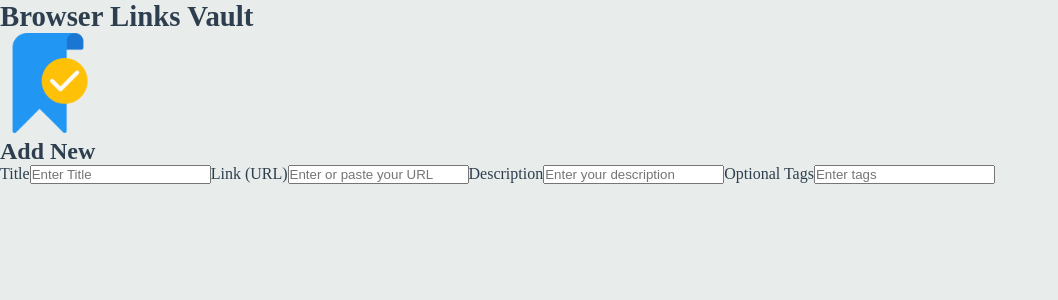
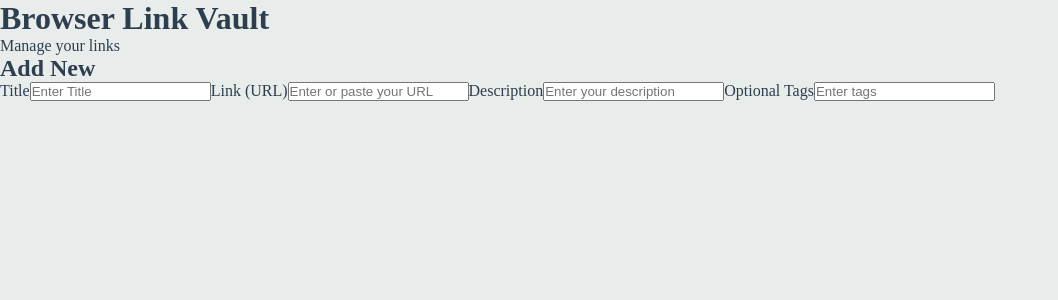
Before and after one commit to NeeloByron/Task-2-ReactTS-Links-Vault, a React (Vite) app: page / in a window 1280 px wide. Shown: the top 300 px of the page, without its empty margins (0-1058 px from the left). Built offline with nearby package versions, Linux system fonts and the light colour scheme.

Commit message:
Added table file

```diff
--- a/src/App.tsx
+++ b/src/App.tsx
@@ -1,5 +1,6 @@
 import bookMarkImage from '@/assets/bookmark.png'
 import { RecordingMethod } from '@/Components/RecordingMethod'
+import { Table } from '@/Components/Table'
 
 
 
@@ -7,21 +8,8 @@ function App() {
 
   return (
     <>
-     <div className='mainContainer'>
-          {/*Navigation Bar*/}
-         <div className='Nav'>
-             <div className='NavCard'>
-               <h2 className='Name'>Browser Links Vault</h2>
-             </div>
-
-             <div className='NavCard'>
-              <img src={bookMarkImage} alt='bookMark' />
-             </div>
-         </div>
-
-
-      </div>
-    <RecordingMethod />
+     <Table />
+     <RecordingMethod />
     </>
   )
 }
--- /dev/null
+++ b/src/Components/Table.tsx
@@ -0,0 +1,23 @@
+
+interface RecordTableProps {
+
+}
+export const Table: React.FC<RecordTableProps> = () => {
+  return (
+    <>
+      <div className={'tablePage'}>
+        <div className={'tableContainer'}>
+          {/*Header*/}
+           <div className={'tableHeaderCard'}>
+             <h1 className={'tableTile'}>Browser Link Vault</h1>
+             <p className={'tableSubtitle'}>Manage your links</p>
+           </div>
+
+        </div>
+      </div>
+
+    </>
+  )
+}
+
+export default Table
```
